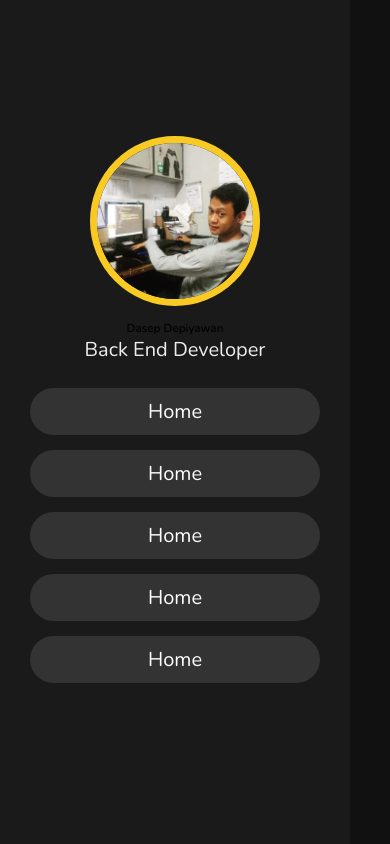
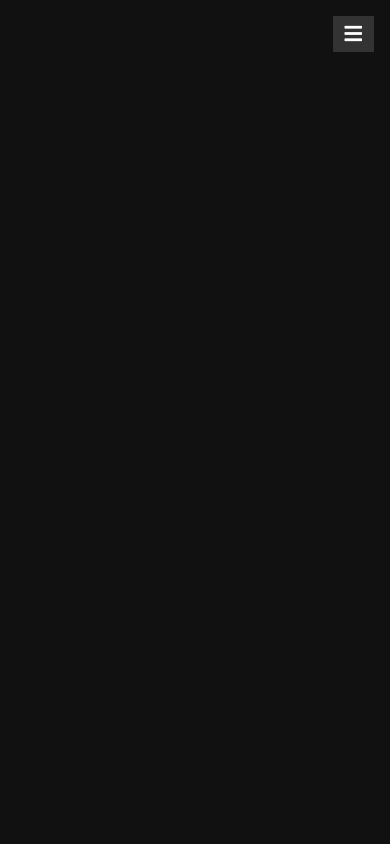
Before and after one commit to Dasep12/portfolio, a PHP site: page / in a window 390 px wide. Run offline with PHP 8.4, Linux system fonts and the light colour scheme.

Commit message:
responsive file

```diff
--- a/css/style.css
+++ b/css/style.css
@@ -95,3 +95,53 @@ header .navbar ul li a {
   font-size: 2rem;
   border-radius: 5rem;
 }
+
+header .navbar ul li a:hover {
+  background: var(--yellow);
+}
+
+#menu {
+  position: fixed;
+  top: 2rem;
+  right: 2rem;
+  background: #333;
+  color: #fff;
+  cursor: pointer;
+  font-size: 2.5rem;
+  padding: 1rem 1.5rem;
+  z-index: 1000;
+  display: none;
+}
+
+/* media queries */
+@media (max-width: 1200px) {
+  html {
+    font-size: 55%;
+  }
+}
+
+@media (max-width: 991px) {
+  header {
+    left: -120%;
+  }
+
+  #menu {
+    display: block;
+  }
+
+  header.toggle {
+    left: 0%;
+  }
+}
+
+@media (max-width: 768px) {
+  html {
+    font-size: 50%;
+  }
+}
+
+@media (max-width: 400px) {
+  header {
+    width: 100vw;
+  }
+}
--- a/index.html
+++ b/index.html
@@ -17,26 +17,32 @@
     <header>
       <div class="user">
         <img src="img/pic.jpg" alt="" />
-        <h3>Dasep Depiyawan</h3>
+        <h3 class="name">Dasep Depiyawan</h3>
         <p class="post">back end developer</p>
       </div>
 
       <nav class="navbar">
         <ul>
           <li><a href="#home">Home</a></li>
-          <li><a href="#about">Home</a></li>
-          <li><a href="#education">Home</a></li>
-          <li><a href="#portfolio">Home</a></li>
-          <li><a href="#contact">Home</a></li>
+          <li><a href="#about">About</a></li>
+          <li><a href="#education">Pendidikan</a></li>
+          <li><a href="#portfolio">Portfolio</a></li>
+          <li><a href="#contact">Contact</a></li>
         </ul>
       </nav>
     </header>
     <!-- end of header -->
 
+    <div id="menu" class="fas fa-bars"></div>
+
+    <!-- home section starts -->
+
+    <!-- end of home -->
     <script
       src="https://code.jquery.com/jquery-3.6.0.js"
       integrity="sha256-H+K7U5CnXl1h5ywQfKtSj8PCmoN9aaq30gDh27Xc0jk="
       crossorigin="anonymous"
     ></script>
+    <script src="js/script.js"></script>
   </body>
 </html>
--- a/js/script.js
+++ b/js/script.js
@@ -0,0 +1,11 @@
+$(document).ready(function() {
+    $('#menu').click(function(){
+        $(this).toggleClass('fa-times');
+        $("header").toggleClass('toggle');
+    })
+
+    $(window).on('scroll load',function(){
+        $("#menu").removeClass('fa-times');
+        $("header").removeClass('toggle');
+    })
+})
```
